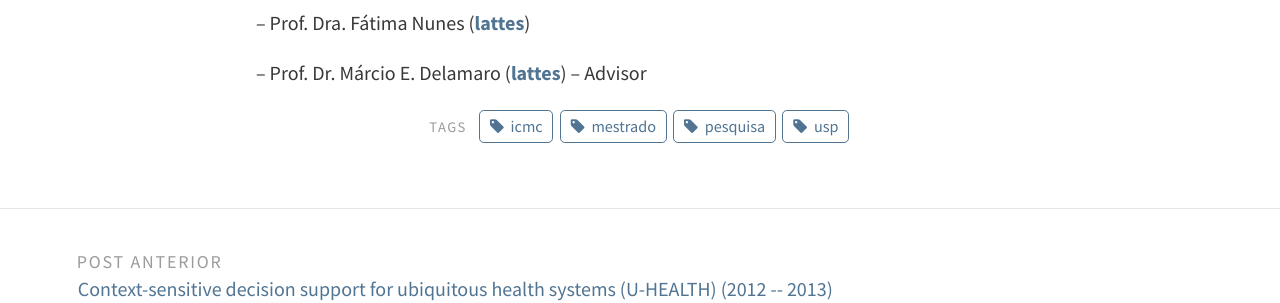
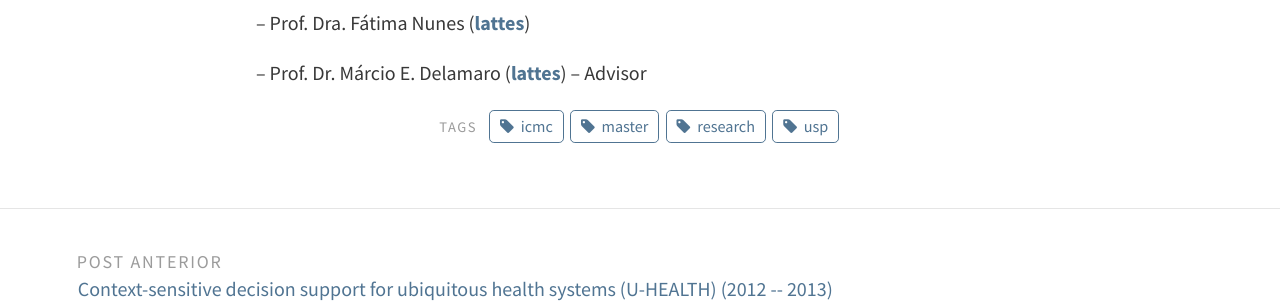
Before and after one commit to misaelljr/misaeljr.github.io, a Jekyll site: the page built from _portfolio/icmc.md, in a window 1280 px wide. Shown: the part 1713-2016 px from the top of the page. Built offline with Jekyll 4.4.1, drawn with Linux system fonts in a browser that asks for light colours.

Commit message:
Update icmc.md

```diff
--- a/_portfolio/icmc.md
+++ b/_portfolio/icmc.md
@@ -4,7 +4,7 @@ title: Automation of test oracles for three-dimensional medical images -- (2015
 img: "images/icmc.jpg"
 feature-img: "images/icmc.jpg"
 date: 03-09-2015
-tags: [pesquisa, mestrado, icmc, usp]
+tags: [research, master, icmc, usp]
 ---
 
 #### Finalidade:
```
